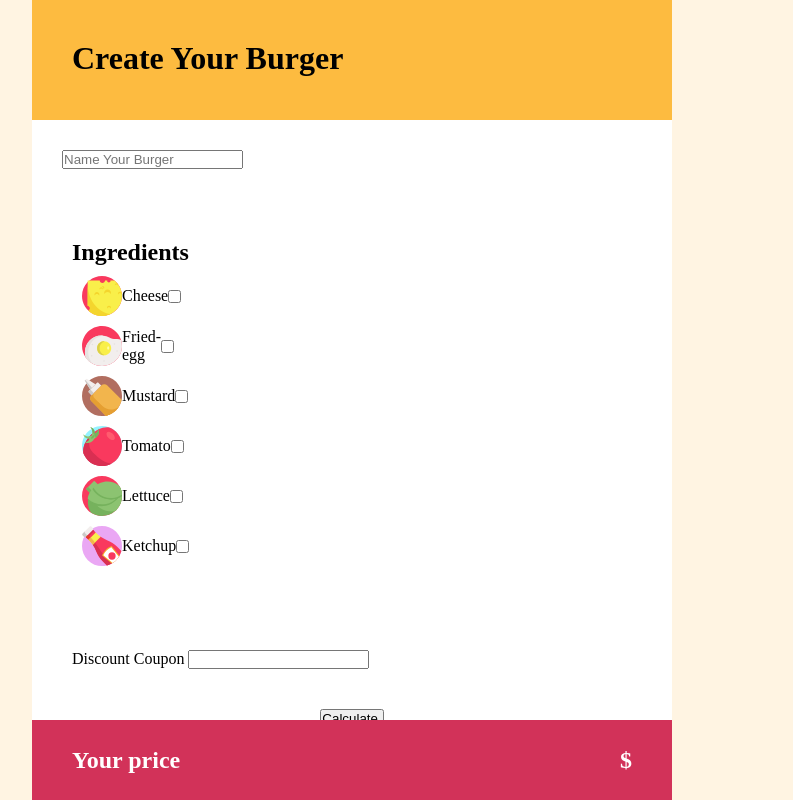
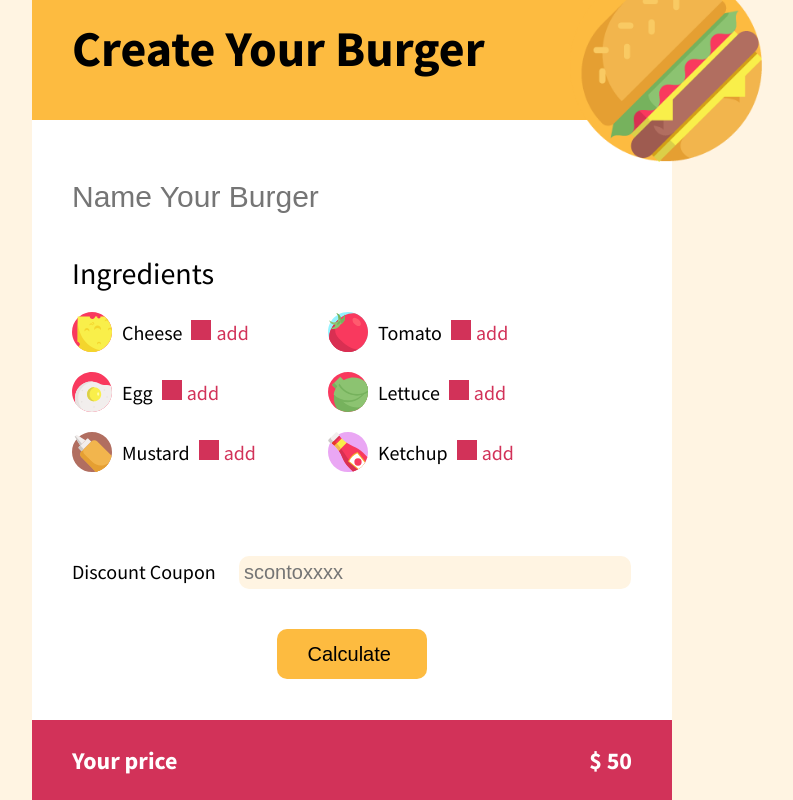
Before and after one commit to elefly13/js-burger, a plain HTML site: page index.html in a window 1280 px wide. Shown: the whole page, without its empty margins (288-1081 px from the left). Drawn offline with Linux system fonts and the light colour scheme.

Commit message:
fine esercizio

```diff
--- a/css/style.css
+++ b/css/style.css
@@ -6,13 +6,13 @@
 /* common */
 body {
     background-color: rgb(255, 244, 226);
+    font-family: 'Source Sans Pro', sans-serif;
 }
 .wrapper {
     width: 50vw;
     height: 100vh;
     background-color: white;
     margin: 0 auto;
-
 }
 main {
     position: relative;
@@ -20,44 +20,125 @@ main {
     height: 85vh;
 }
 /* /common */
+
 /* sezione header */
 .title {
+    position: relative;
     width: 100%;
     height: 15vh;
     background-color: rgb(253, 187, 64);
-    padding: 40px;
+}
+.title h1 {
+    position: absolute;
+    left: 40px;
+    bottom: 40px;
+    font-size: 50px;
+    text-align: bottom;
+}
+.box-img {
+    position: absolute;
+    width: 15vw;
+    height: 15vw;
+    top: -30px;
+    right: -90px;
+}
+.box-img img {
+    width: 100%;
+    height: 100%;
+    display: cover;
 }
 /* /sezione header */
 
 /* sezione nome burger */
 .name-burger {
     width: 100%;
-    padding: 30px;
+    padding-top: 60px;
+    padding-left: 40px;
+}
+#name {
+    width: 50%;
+    border: none;
+    font-size: 30px;
+}
+#name:focus {
+    background-color: rgb(255, 244, 226);
+    border-radius: 5px;
+    outline: none;
 }
 /* /sezione nome burger */
 
 /* sezione ingredienti */
 .ingredients {
-
     width: 100%;
     padding: 40px;
 }
+.ingredients h2 {
+    font-weight: 400;
+    font-size: 30px;
+}
 .box {
     display: inline-block;
-    width: 40%;
-    height: 5vh;
+    width: 100%;
 }
 .item {
     display: flex;
-    justify-content: space-around;
+    justify-content: left;
     align-items: center;
-    width: 40%;
+    width: 35%;
     height: 5vh;
-    margin: 10px;
+    font-size: 20px;
+    margin-top: 20px;
+    margin-right: 60px;
+}
+.float {
+    float: left;
 }
 img {
    height: 5vh;
     display: cover;
+}
+.add {
+    color: rgb(210, 50, 89);
+    margin-left: 30px;
+}
+.ingredients input {
+    display: none;
+    width: 20px;
+    height: 20px;
+    margin-left: 10px;
+}
+.ingredients label {
+    margin-left: 10px;
+}
+.item label {
+    position: relative;
+}
+.item span.checkmark {
+    display: inline-block;
+    position: absolute;
+    width: 20px;
+    height: 20px;
+    background-color: rgb(210, 50, 89);
+    margin-left: 5px;
+}
+.item span.checkmark i {
+    display: none;
+    position: absolute;
+    font-size: 25px;
+    z-index: 99;
+    top: -5px;
+    margin: auto;
+}
+label:hover {
+    cursor: pointer;
+}
+#cheese:checked ~ span.checkmark i,
+#tomato:checked ~ span.checkmark i,
+#fried-egg:checked ~ span.checkmark i,
+#lettuce:checked ~ span.checkmark i,
+#mustard:checked ~ span.checkmark i,
+#ketchup:checked ~ span.checkmark i {
+    display: inline-block;
 }
 /* /sezione ingredienti */
 
@@ -65,12 +146,42 @@ img {
 .discount {
     padding: 40px;
 }
+.coupon {
+    font-size: 20px;
+}
+#coupon {
+    width: 70%;
+    border: none;
+    font-size: 20px;
+    background-color: rgb(255, 244, 226);
+    border-radius: 10px;
+    outline: none;
+    margin-left: 20px;
+    padding: 5px;
+}
+#coupon:focus {
+    background-color: rgb(253, 187, 64);
+    border-radius: 5px;
+    outline: none;
+}
 /* /sezione discout coupon */
 
 /* sezione bottone calcola prezzo */
 .button {
     width: 100%;
     text-align: center;
+}
+.button input {
+    width: 150px;
+    height: 50px;
+    background-color: rgb(253, 187, 64);
+    outline: none;
+    border: none;
+    border-radius: 10px;
+    font-size: 20px;
+}
+.button input:active {
+    background-color: orange;
 }
 /* /sezione bottone calcola prezzo */
 
--- a/index.html
+++ b/index.html
@@ -4,82 +4,114 @@
     <meta charset="UTF-8">
     <meta http-equiv="X-UA-Compatible" content="IE=edge">
     <meta name="viewport" content="width=device-width, initial-scale=1.0">
+    <link rel="preconnect" href="https://fonts.googleapis.com">
+<link rel="preconnect" href="https://fonts.gstatic.com" crossorigin>
+<link rel="stylesheet" href="https://cdnjs.cloudflare.com/ajax/libs/font-awesome/5.15.4/css/all.min.css" integrity="sha512-1ycn6IcaQQ40/MKBW2W4Rhis/DbILU74C1vSrLJxCq57o941Ym01SwNsOMqvEBFlcgUa6xLiPY/NS5R+E6ztJQ==" crossorigin="anonymous" referrerpolicy="no-referrer" />
+<link href="https://fonts.googleapis.com/css2?family=Source+Sans+Pro:ital,wght@0,200;0,300;0,400;0,600;0,700;0,900;1,400&display=swap" rel="stylesheet">
     <link rel="stylesheet" href="css/style.css">
     <title>Create Your Burger</title>
 </head>
 <body>
     <div class="wrapper">
+        <!-- sezione header  -->
         <header>
             <div class="title">
                 <h1>Create Your Burger</h1>
+                <div class="box-img">
+                    <img src="img/burger-top.png" alt="burger-top">
+                </div>
+            </div>
+        </header>
+        <!-- /sezione header  -->
 
-            </div>
+        <!-- sezione main  -->
+        <main>
+            <form name="myForm" method="post">
+                <!-- sezione name burger  -->
+                <section class="name-burger">
+                    <input type="text" name="name" placeholder="Name Your Burger" id="name">
+                </section>
+                <!-- /sezione name burger  -->
 
-        </header>
-        <main>
-            <!-- <section class="name-burger"> -->
-            <form name="myForm" action="" method="post">
-                <section class="name-burger">
-                    <input type="text" name="name" placeholder="Name Your Burger">
-                </section>
+                <!-- sezione checkbox ingredients -->
                 <section class="ingredients">
                     <h2>Ingredients</h2>
                     <div class="box">
-                        <div class="item">
+                        <div class="item float">
                             <img src="img/cheese.svg" alt="cheese">
-                            <label for="">Cheese</label>
-                            <input type="checkbox" name="ingredient" id="cheese" class="food" value="5">
-                        </div>
-                        <div class="item">
-                            <img src="img/fried-egg.svg" alt="fried-egg">
-                            <label for="">Fried-egg</label>
-                            <input type="checkbox" name="ingredient" id="fried-egg" class="food" value="3">
-                        </div>
-                        <div class="item">
-                            <img src="img/mustard.svg" alt="mustard">
-                            <label for="">Mustard</label>
-                            <input type="checkbox" name="ingredient" id="mustard" class="food" value="2">
+                            <label for="cheese">Cheese
+                                <input type="checkbox" name="ingredient" id="cheese" class="food" value="5">
+                                <span class="checkmark"><i class="fas fa-check"></i></span>
+                                <span class="add">add</span>
+                            </label>
                         </div>
                         <div class="item">
                             <img src="img/tomato.svg" alt="tomato">
-                            <label for="">Tomato</label>
-                            <input type="checkbox" name="ingredient" id="tomato" class="food" value="3">
+                            <label for="tomato">Tomato
+                                <input type="checkbox" name="ingredient" id="tomato" class="food" value="3">
+                                <span class="checkmark"><i class="fas fa-check"></i></span>
+                                <span class="add">add</span>
+                            </label>
+                        </div>
+                        <div class="item float">
+                            <img src="img/fried-egg.svg" alt="fried-egg">
+                            <label for="fried-egg">Egg
+                                <input type="checkbox" name="ingredient" id="fried-egg" class="food" value="3">
+                                <span class="checkmark"><i class="fas fa-check"></i></span>
+                                <span class="add">add</span>
+                            </label>
                         </div>
                         <div class="item">
                             <img src="img/lettuce.svg" alt="lettuce">
-                            <label for="">Lettuce</label>
-                            <input type="checkbox" name="ingredient" id="lettuce" class="food" value="3">
+                            <label for="lettuce">Lettuce
+                                <input type="checkbox" name="ingredient" id="lettuce" class="food" value="3">
+                                <span class="checkmark"><i class="fas fa-check"></i></span>
+                                <span class="add">add</span>
+                            </label>
+                        </div>
+                        <div class="item float">
+                            <img src="img/mustard.svg" alt="mustard">
+                            <label for="mustard">Mustard
+                                <input type="checkbox" name="ingredient" id="mustard" class="food" value="2">
+                                <span class="checkmark"><i class="fas fa-check"></i></span>
+                                <span class="add">add</span>
+                            </label>
                         </div>
                         <div class="item">
                             <img src="img/ketchup.svg" alt="ketchup">
-                            <label for="">Ketchup</label>
-                            <input type="checkbox" name="ingredient" id="ketchup" class="food" value="3">
+                            <label for="ketchup">Ketchup
+                                <input type="checkbox" name="ingredient" id="ketchup" class="food" value="3">
+                                <span class="checkmark"><i class="fas fa-check"></i></span>
+                                <span class="add">add</span>
+                            </label>
                         </div>
                     </div>
+                </section>
+                <!-- /sezione checkbox ingredients -->
 
+                <!-- sezione discount coupon -->
+                <section class="discount">
+                    <label class="coupon">Discount Coupon</label>
+                    <input type="text" name="discount" id="coupon" value="" placeholder="scontoxxxx">
+                </section>
+                <!-- /sezione discount coupon -->
 
-
-                </section>
-
-
-                <section class="discount">
-                    <label>Discount Coupon</label>
-                    <input type="text" name="" id="coupon" value="">
-
-                </section>
+                <!-- sezione discount button calculate -->
                 <section class="button">
                     <input type="button" id="btnCalcola" value="Calculate ">
-
                 </section>
+                <!-- sezione discount button calculate -->
             </form>
 
+            <!-- sezione price -->
             <section class="price">
                 <h2>Your price</h2>
-                <h2 id="prezzo">$</h2>
+                <h2 id="prezzo">$ 50</h2>
             </section>
-
+            <!-- /sezione price -->
 
         </main>
+         <!-- /sezione main  -->
     </div>
 
 
--- a/js/main.js
+++ b/js/main.js
@@ -11,7 +11,6 @@ btnCalcola.addEventListener('click',
         return false;
         }
         // ciclo per sommare il prezzo degli ingredienti selezionati
-
         for (var i = 0; i < listArray.length; i ++) {
             var totale = somma += listArray[i];
             console.log(totale);
@@ -19,10 +18,10 @@ btnCalcola.addEventListener('click',
 
         // controllo discount coupon e calcolo del prezzo
         var coupon = document.getElementById('coupon').value;
-        // console.log(coupon);
         var arrayCoupon = ["sconto10", "sconto20", "sconto30" ];
         var controlloCoupon = false;
-        // for (var i = 0; i < arrayCoupon.length; i++) {
+
+        for (var i = 0; i < arrayCoupon.length; i++) {
 
 
             if (coupon !== arrayCoupon[i]){
@@ -45,14 +44,15 @@ btnCalcola.addEventListener('click',
                 burgerPrezzo = totale - (totale * 30 / 100);
                 console.log(burgerPrezzo);
             }
-            document.getElementById('prezzo').innerHTML = "$ " + burgerPrezzo.toFixed(2);
-        // }
+            document.getElementById('prezzo').innerHTML = "$ " + burgerPrezzo;
+        }
     }
 )
 
 // sezione Funzioni
+// istruzione di creazione di un array degli ingredienti selezionati dall'utente
 var listArray = [];
-var somma = 0;
+var somma = 50;
 var checkboxses = document.querySelectorAll('.food');
 console.log(checkboxses);
 for(var checkbox of checkboxses) {
```
